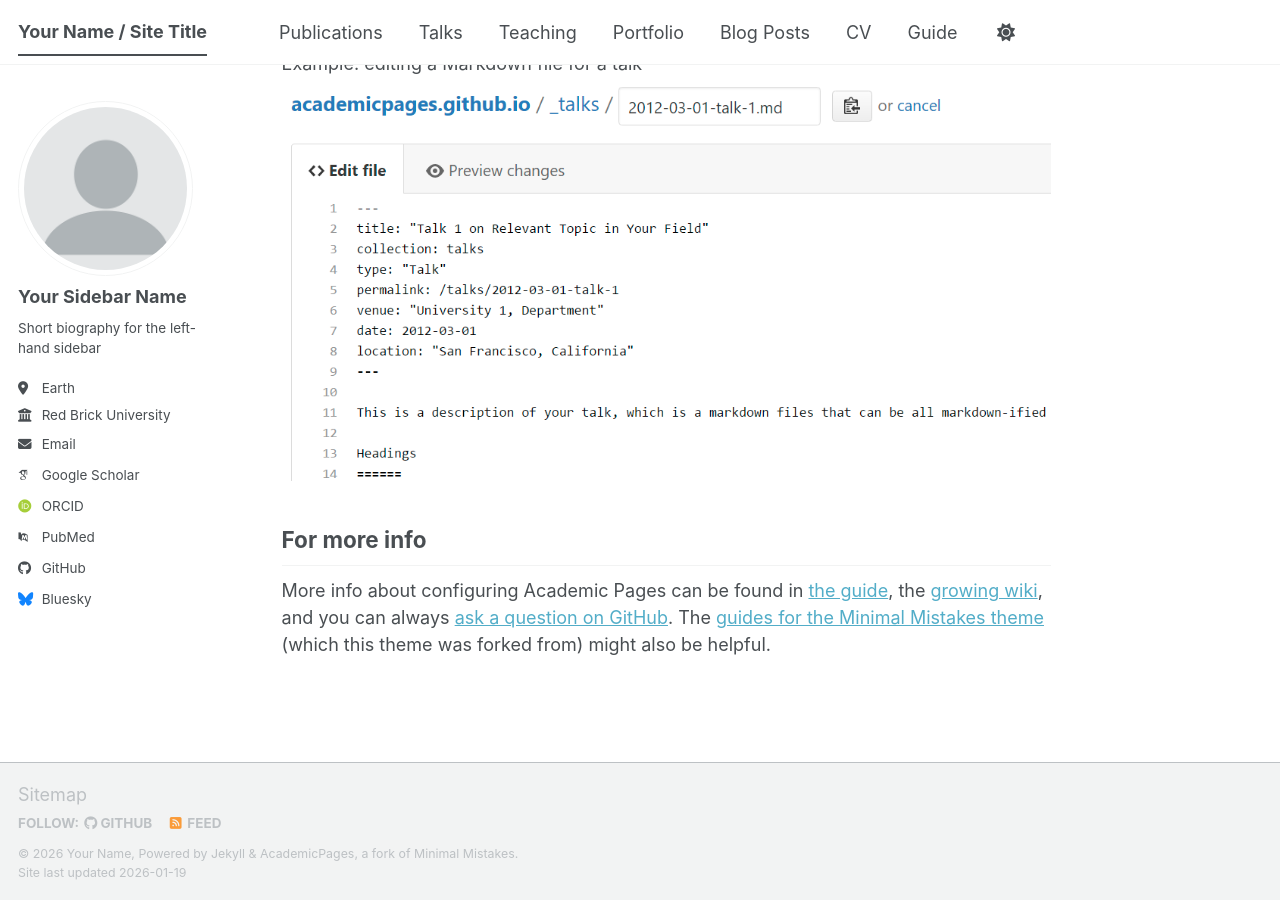
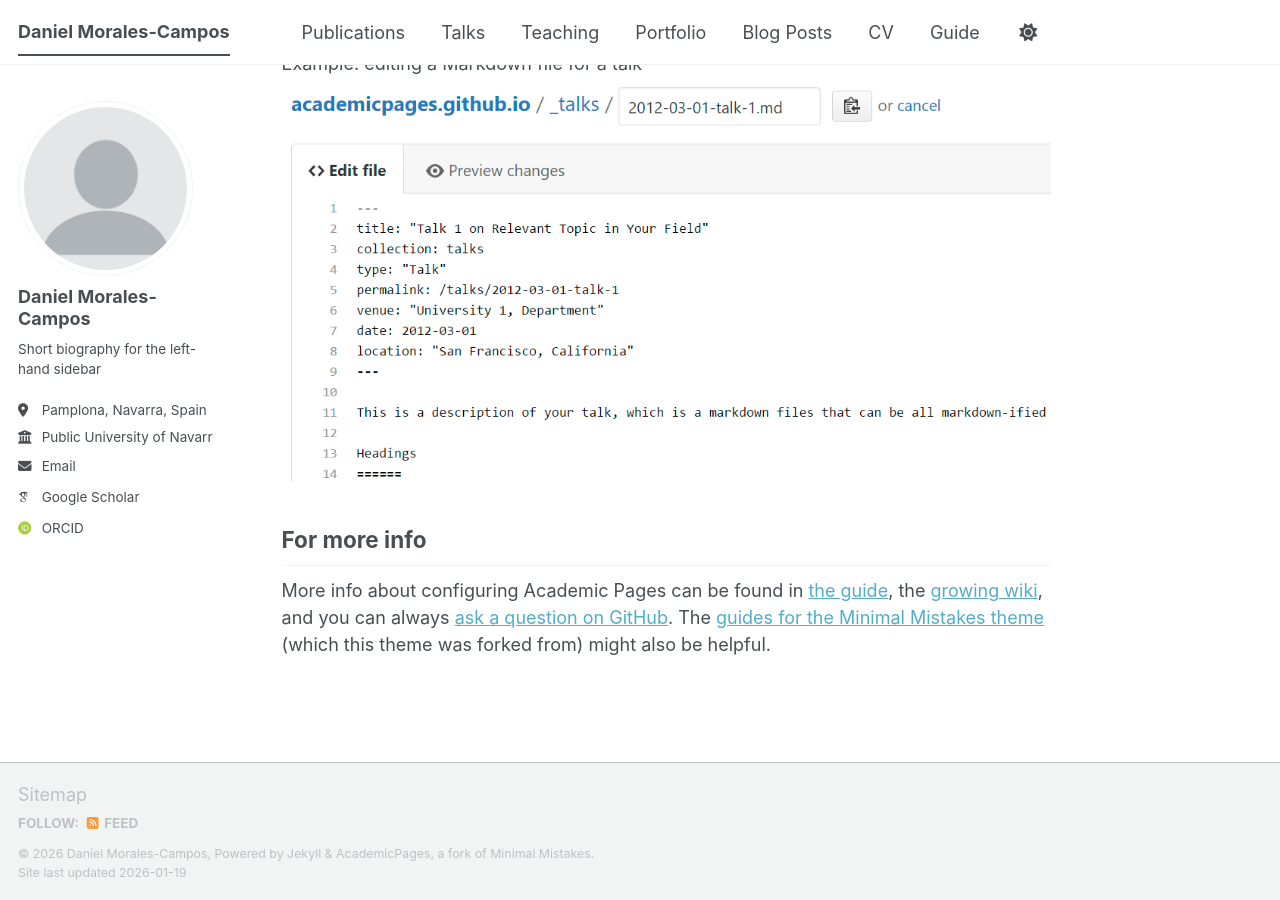
Before and after one commit to danielmoralesc/danielmoralesc.github.io, a Jekyll site: the page built from _pages/about.md, in a window 1280 px wide and 900 px high, scrolled down 2720 px. Built offline with Jekyll 4.4.1, drawn with Linux system fonts in a browser that asks for light colours; some web fonts are replaced; a script bundle is joined from its source files by our own code; library files that are not in the unit come from our copies.

Commit message:
update personal information

```diff
--- a/_config.yml
+++ b/_config.yml
@@ -9,14 +9,14 @@
 # Basic Site Settings
 locale                   : "en-US"
 site_theme               : "default" # The available themes options are "default", "air", "sunrise", "mint", "dirt" and "contrast"
-title                    : "Your Name / Site Title"
+title                    : "Daniel Morales-Campos"
 title_separator          : "-"
-name                     : &name "Your Name"
+name                     : &name "Daniel Morales-Campos"
 description              : &description "Your Name's academic portfolio"   # Update this with a general description of your site, this is the default if not overridden by a page
 url                      : https://academicpages.github.io # The base hostname & protocol for your site e.g. "https://[your GitHub username].github.io",
                                                            # or if you already have some other page hosted on Github then use "https://[your GitHub username].github.io/[Your Repo Name]"
 baseurl                  : "" # the subpath of your site, e.g. "/blog"
-repository               : "academicpages/academicpages.github.io"
+repository               : "danielmoralesc/danielmoralesc.github.io"
 
 # Site Author - The following control what appear as part of the author content on the side bar.
 #               If a field is blank the icon and link will not appear, otherwise it will be shown.
@@ -24,24 +24,24 @@ repository               : "academicpages/academicpages.github.io"
 author:
   # Biographic information
   avatar           : "profile.png"
-  name             : "Your Sidebar Name"
+  name             : "Daniel Morales-Campos"
   pronouns         : # example: "she/her"
   bio              : "Short biography for the left-hand sidebar"
-  location         : "Earth"
-  employer         : "Red Brick University"
+  location         : "Pamplona, Navarra, Spain"
+  employer         : "Public University of Navarra (UPNA)"
   uri              : # URL
-  email            : "none@example.org"
+  email            : "daniel.morales@unavarra.es"
 
   # Academic websites
   academia         : # URL
   arxiv            : # URL - Update with the correct link to your profile
-  googlescholar    : "https://scholar.google.com/citations?user=PS_CX0AAAAAJ"
+  googlescholar    : "https://scholar.google.com/citations?user=nphqYZIAAAAJ"
   inspire-hep      : # URL
   impactstory      : # URL
-  orcid            : "https://orcid.org/yourorcidurl"
+  orcid            : "https://orcid.org/0000-0002-5581-8542"
   semantic         : # URL
   ssrn             : # URL
-  pubmed           : "https://www.ncbi.nlm.nih.gov/pubmed/?term=john+snow"
+  pubmed           : # URL
   researchgate     : # URL
   scopus           : # URL
   zotero           : # URL
@@ -51,13 +51,13 @@ author:
   bitbucket        : # Username - Update with your username on the site
   codepen          : # Username
   dribbble         : # Username
-  github           : "academicpages"
+  github           : #
   kaggle           : # Username
   stackoverflow    : # User number or user number and name (i.e., use "1" or "1/jeff-atwood")
 
   # Social media
   artstation       : # Username
-  bluesky          : "bsky.app" # Replace this with you Bluesky username
+  bluesky          : # Replace this with you Bluesky username
   facebook         : # Username
   flickr           : # Username
   foursquare       : # Username
```
